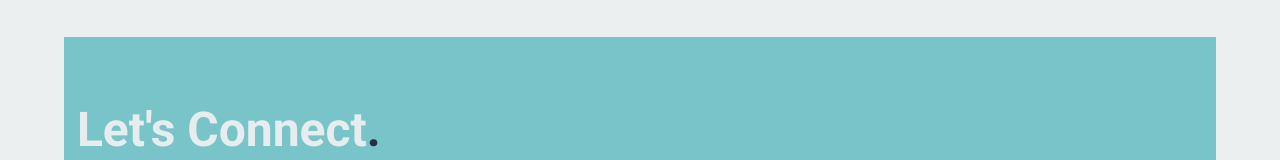
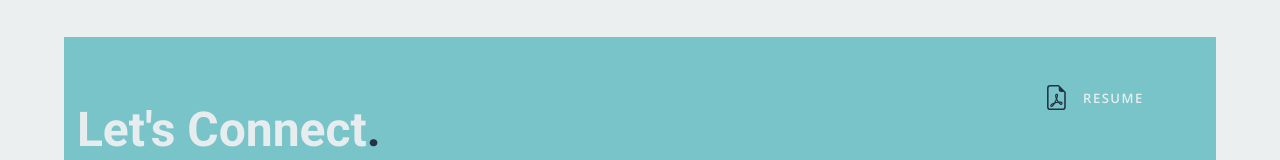
Before and after one commit to kattlaw/katlaw-portfolio, a React (Create React App) app: page / in a window 1280 px wide. Shown: the part 2216-2376 px from the top of the page. Built offline with nearby package versions, Linux system fonts and the light colour scheme.

Commit message:
add resume buttons

```diff
--- a/src/components/Main/Main.js
+++ b/src/components/Main/Main.js
@@ -1,6 +1,6 @@
 import './main.css';
 import { AiOutlineLoading } from 'react-icons/ai';
-import { BsLinkedin, BsGithub, BsSlashLg } from 'react-icons/bs';
+import { BsLinkedin, BsGithub, BsSlashLg, BsFileEarmarkPdf } from 'react-icons/bs';
 import { FiMail } from 'react-icons/fi';
 import { FaSlash } from 'react-icons/fa';
 import { BiDownArrow, BiRightArrow, BiUpArrow} from 'react-icons/bi';
@@ -29,12 +29,12 @@ const Main = () => {
     };
 
     const onButtonClick = () => {
-        // using Java Script method to get PDF file
+        // method to get PDF file
         fetch('KLResume.pdf').then(response => {
             response.blob().then(blob => {
-                // Creating new object of PDF file
+                // new object of PDF file
                 const fileURL = window.URL.createObjectURL(blob);
-                // Setting various property values
+                // property values
                 let alink = document.createElement('a');
                 alink.href = fileURL;
                 alink.download = 'KLresume.pdf';
@@ -248,23 +248,21 @@ const Main = () => {
                 <span>React</span>
                 <span style={{fontWeight: "bolder", fontSize:"1.5rem", color:"#000"}}>React Native</span>
                 <span style={{fontWeight: "bolder", fontSize:"1.5rem", color:"#000"}}>GSAP</span>
-                <span>React-Redux</span>
+                <span>Redux</span>
                 <span style={{fontWeight: "bolder", fontSize:"1.5rem", color:"#000"}}>Git</span>
                 <span>Github</span>
-                <span>Node</span>
+                <span>Node.js</span>
                 <span style={{fontWeight: "bolder", fontSize:"1.5rem", color:"#000"}}>React-Router</span>
                 <span>Express</span>
                 <span style={{fontWeight: "bolder", fontSize:"1.5rem", color:"#000"}}>MongoDB</span>
                 <span>REST</span>
                 <span style={{fontWeight: "bolder", fontSize:"1.5rem", color:"#000"}}>JSON</span>
                 <span>JQuery</span>
-                <span>Netlify</span>
                 <span>NPM</span>
                 <span style={{fontWeight: "bolder", fontSize:"1.5rem", color:"#000"}}>Visual Studio</span>
                 <span>Postman</span>
                 <span style={{fontWeight: "bolder", fontSize:"1.5rem", color:"#000"}}>Expo</span>
                 <span style={{fontWeight: "bolder", fontSize:"1.5rem", color:"#000"}}>Android Studio</span>
-                <span>SCSS</span>
             </div>
             <div className="intro-scroll">Scroll
                 <div className="intro-scroll-line"></div>
@@ -280,7 +278,11 @@ const Main = () => {
            <div className="bottom-container">
                 <div className="intouch">
                     <h1>Let's Connect<span style={{color: "#222d3e"}}>.</span></h1>
+                    <BsFileEarmarkPdf className="pdf-icon" />
+                    <button className="bottom-resume-button"
+                    onClick={onButtonClick}>Resume</button>
                 </div>
+
                 <div className="intouch-line"></div>
                 <div className="intouch-wrapper">
                 <div className="intouch-resume">
--- a/src/components/Main/main.css
+++ b/src/components/Main/main.css
@@ -549,6 +549,39 @@
   padding-top: 1rem;
 }
 
+.bottom-resume-button {
+  margin-right: 3rem;
+  margin-top: .2rem;
+  right: 0;
+  position: absolute;
+  border: none;
+  width: 135px;
+  font-family: 'Open Sans', sans-serif;
+  background-color: transparent;
+  color: #ebeff0;
+  font-size: 13px;
+  letter-spacing: 1.5px;
+  font-weight: 600;
+  transition: 4ms linear;
+  text-transform: uppercase;
+}
+
+ .bottom-resume-button:hover {
+  cursor: pointer;
+  letter-spacing: 3px;
+}
+
+.pdf-icon {
+  font-size: 25px;
+  padding-top: 15px;
+  color: #222d3e;
+  position: absolute;
+  right: 0;
+  margin-right: 10rem;
+  margin-top: -.94rem;
+
+}
+
 
 /*---MEDIA QUERIES---*/
 
@@ -618,7 +651,14 @@
 
   .connect-info-two {
     font-size: 1rem;
+  }
 
+  .bottom-resume-button {
+    margin-right: .5rem;
+  }
+
+  .pdf-icon {
+    margin-right: 7rem;
   }
 }
 
@@ -754,4 +794,12 @@
     font-size: .9rem;
   }
 
+  .bottom-resume-button {
+    margin-right: .5rem;
+  }
+
+  .pdf-icon {
+    margin-right: 7rem;
+  }
+
  }
--- a/src/components/Navbar/Navbar.js
+++ b/src/components/Navbar/Navbar.js
@@ -25,6 +25,21 @@ const Navbar = () => {
             window.removeEventListener("scroll", listenScrollEvent);
     };
     }, []);
+
+    const onButtonClick = () => {
+        // method to get PDF file
+        fetch('KLResume.pdf').then(response => {
+            response.blob().then(blob => {
+                // new object of PDF file
+                const fileURL = window.URL.createObjectURL(blob);
+                // property values
+                let alink = document.createElement('a');
+                alink.href = fileURL;
+                alink.download = 'KLresume.pdf';
+                alink.click();
+            })
+        })
+    }
 
     //gsap animation to open/close side menu bar
     const animation = gsap.timeline({ paused: true, reversed: true })
@@ -91,6 +106,7 @@ useEffect(() => {
                         <li><Link to="/">Home</Link></li>
                         <li><Link to="/about">About</Link></li>
                         <li><Link to="/projects">Work</Link></li>
+                        <li><button onClick={onButtonClick}>Resume</button></li>
                     </ul>
                 </div>
                 <div className="menu-socials">
--- a/src/components/Navbar/navbar.css
+++ b/src/components/Navbar/navbar.css
@@ -89,11 +89,28 @@
   color: #ebeff0;
   font-size: 25px;
   font-family: 'League Spartan', sans-serif;
-  transform: .5s;
+
 }
 
 .menu-links li a:hover {
   color:#222d3e;
+}
+
+/*--Resume Button--*/
+.menu-links button {
+  letter-spacing: 1.5px;
+  font-weight: 400;
+  color: #ebeff0;
+  font-size: 25px;
+  font-family: 'League Spartan', sans-serif;
+  background-color: transparent;
+  border: none;
+  padding: 0;
+}
+
+.menu-links button:hover {
+  cursor: pointer;
+  color: #222d3e;
 }
 
 /*--Social Media Links--*/
```
